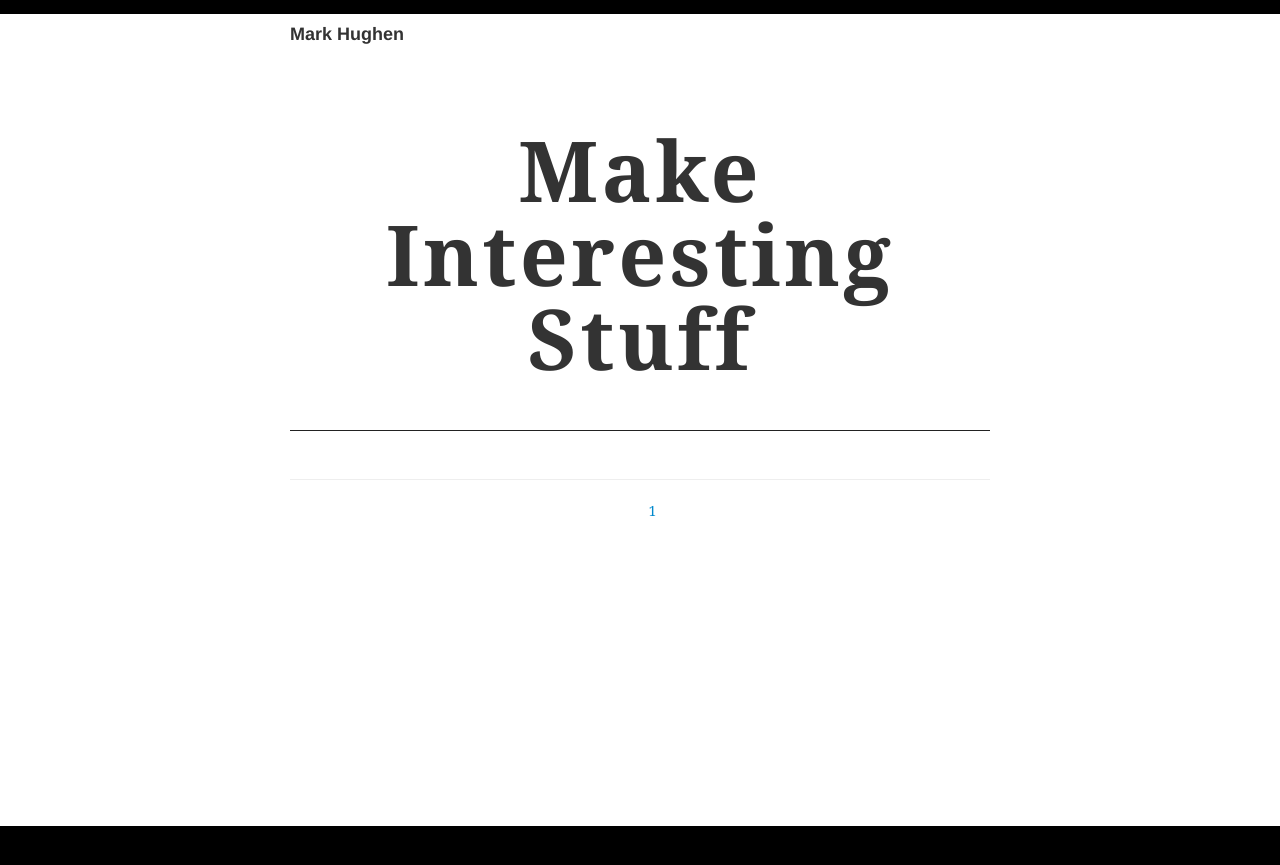
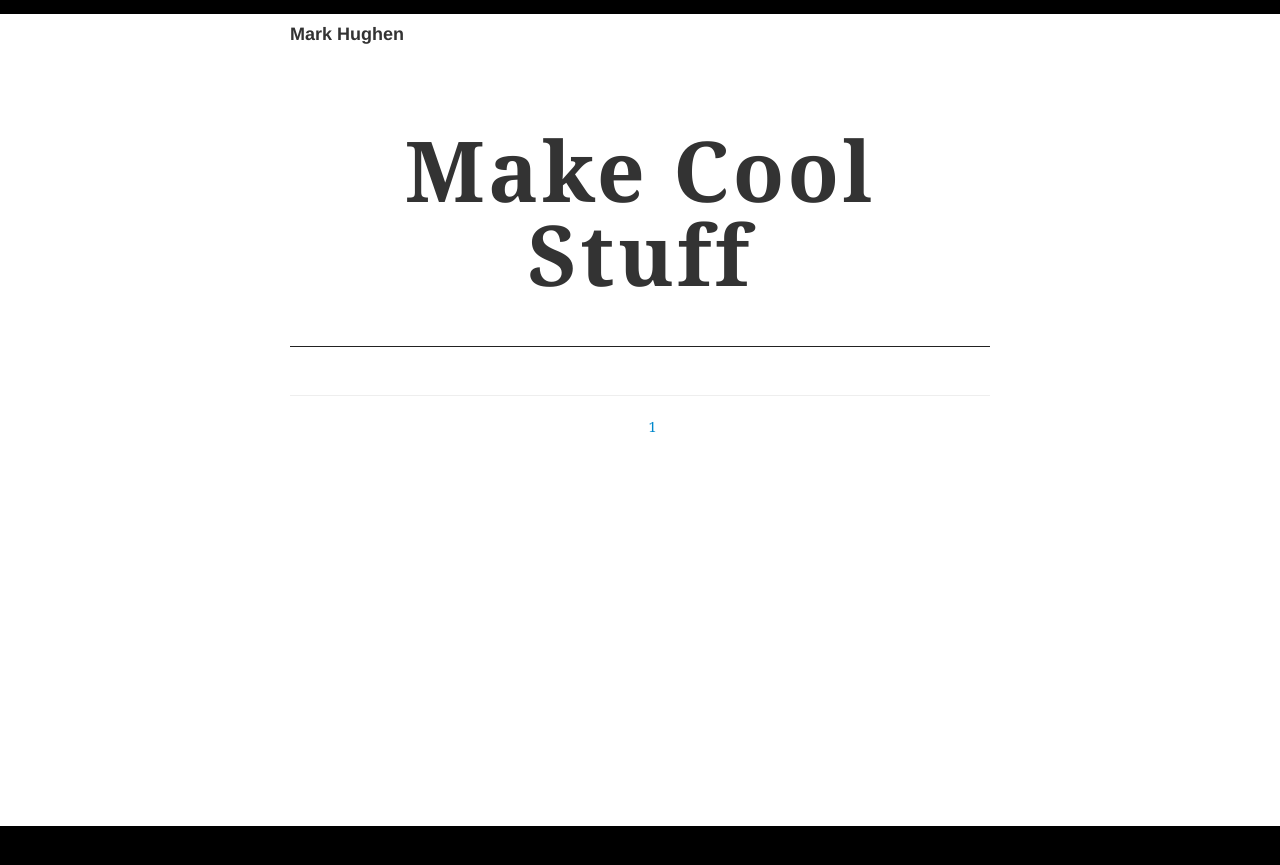
Before and after one commit to MarkHughen/MarkHughen.github.io, a Jekyll site: the page built from index.html, in a window 1280 px wide. Shown: the top 865 px of the page. Built offline with Jekyll 4.4.1, drawn with Linux system fonts in a browser that asks for light colours; nearby versions of some CDN libraries; some web fonts are replaced.

Commit message:
Update index.html

```diff
--- a/index.html
+++ b/index.html
@@ -1,6 +1,6 @@
 ---
 layout: default
-title: Make Interesting Stuff
+title: Make Cool Stuff
 ---
 <!-- Content
     ================================================== -->
@@ -10,7 +10,7 @@ title: Make Interesting Stuff
     	<div class="row-fluid">
     		<section class="content">
                 <h4>Mark Hughen</h4>
-                <h1>Make Interesting Stuff</h1>
+                <h1>Make Cool Stuff</h1>
     		</section>
     		<ul class="entries">
     		{% for post in paginator.posts %}
```
